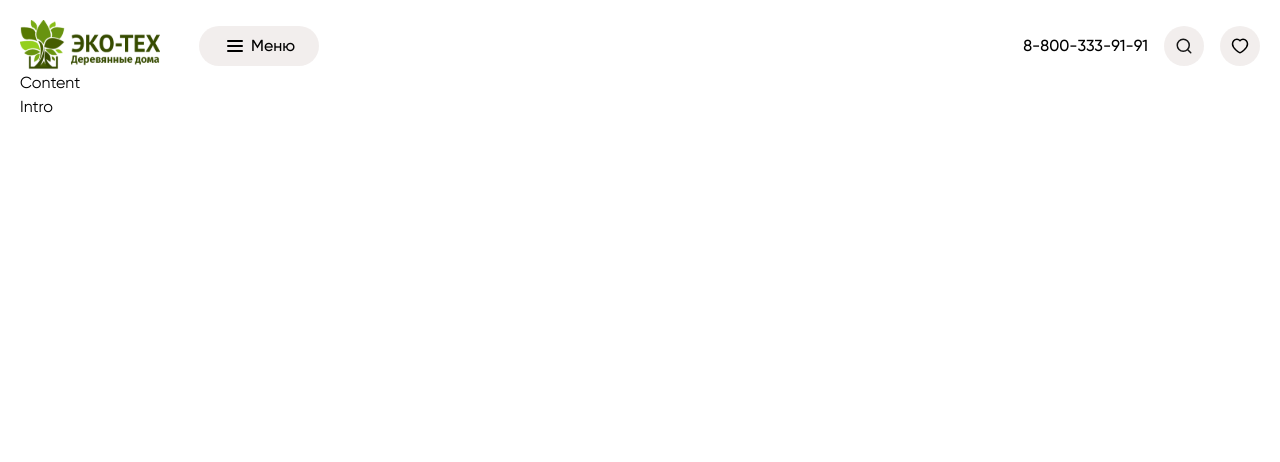
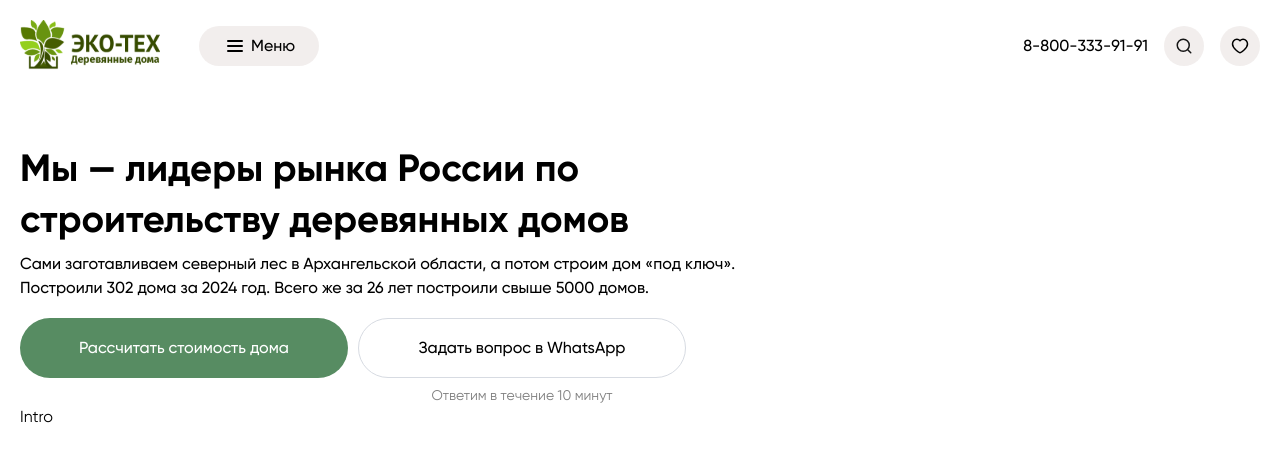
Before and after one commit to asenka0301/echo_tech_test, a React (Vite) app: page / in a window 1280 px wide. Shown: the top 462 px of the page. Built offline with nearby package versions, Linux system fonts and the light colour scheme.

Commit message:
feat: add HeroContent

```diff
--- a/src/App.tsx
+++ b/src/App.tsx
@@ -7,7 +7,7 @@ function App() {
     <div className="min-h-screen bg-bg text-text mt-3.5 sm:mt-5">
       <div className="mx-auto max-w-[1700px] px-5 lg:px-[50px]">
         <Header />
-        <main>
+        <main className="flex flex-col mt-[63px] sx:mt-[68px] md:mt-[72px] lg:mt-[82px] xl:mt-[89px]">
           <HeroSection />
         </main>
         <MobileBottomNav />
--- a/src/components/HeroSection/HeroContent.tsx
+++ b/src/components/HeroSection/HeroContent.tsx
@@ -1,7 +1,39 @@
 import type { FC, JSX } from "react";
 
 const HeroContent: FC = (): JSX.Element => {
-  return <div>Content</div>;
+  return (
+    <div className="flex flex-col lg:flex-row lg:justify-between gap-4.5 text-text">
+      <div className="max-w-[780px] flex flex-col gap-1.25 md:gap-2 xl:gap-3.75">
+        <h1 className="text-2xl font-bold sx:text-[32px] md:text-[38px] xl:text-[42px]">
+          Мы — лидеры рынка России по строительству деревянных домов
+        </h1>
+        <p className="text-sm font-medium sx:text-base xl:text-lg">
+          Сами заготавливаем северный лес в Архангельской области, а потом
+          строим дом «под ключ». Построили 302 дома за 2024 год. Всего же за 26
+          лет построили свыше 5000 домов.
+        </p>
+      </div>
+      <div className="flex flex-col sx:flex-row lg:flex-col gap-2.5">
+        <button
+          type="button"
+          className="w-full md:w-[328px] h-13 sx:h-[60px] bg-primary font-medium rounded-full text-bg"
+        >
+          Рассчитать стоимость дома
+        </button>
+        <div className="flex flex-col gap-1.75 w-full md:w-[328px]">
+          <button
+            type="button"
+            className="h-13 sx:h-[60px] font-medium border border-border rounded-full"
+          >
+            Задать вопрос в WhatsApp
+          </button>
+          <span className="text-center text-sm text-text/50">
+            Ответим в течение 10 минут
+          </span>
+        </div>
+      </div>
+    </div>
+  );
 };
 
 export default HeroContent;
--- a/src/components/HeroSection/HeroSection.tsx
+++ b/src/components/HeroSection/HeroSection.tsx
@@ -4,7 +4,7 @@ import HeroIntro from "./HeroIntro";
 
 const HeroSection: FC = (): JSX.Element => {
   return (
-    <div>
+    <div className="flex flex-col">
       <HeroContent />
       <HeroIntro />
     </div>
--- a/src/index.css
+++ b/src/index.css
@@ -5,7 +5,7 @@
   --breakpoint-sx: 32.5rem;
   --breakpoint-sm: 42.5rem;
   --breakpoint-md: 62.5rem;
-  --breakpoint-lg: 81.3rem;
+  --breakpoint-lg: 81.25rem;
   --breakpoint-xl: 106.25rem;
 
   --font-sans: "Gilroy", system-ui, sans-serif;
```
